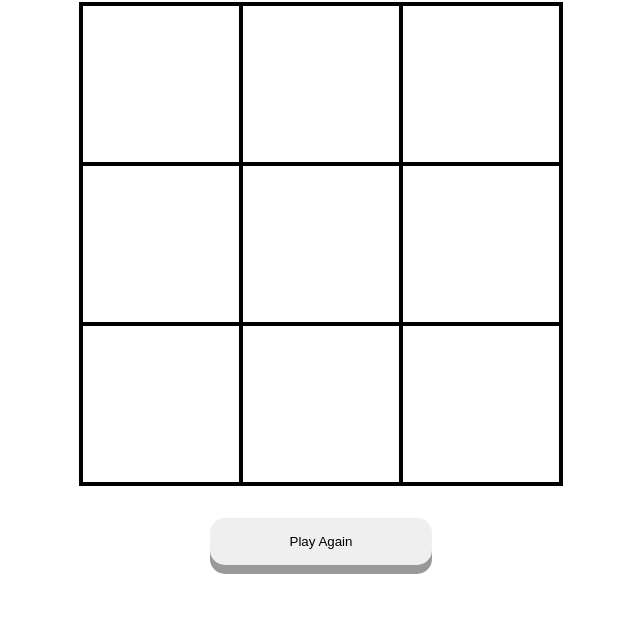
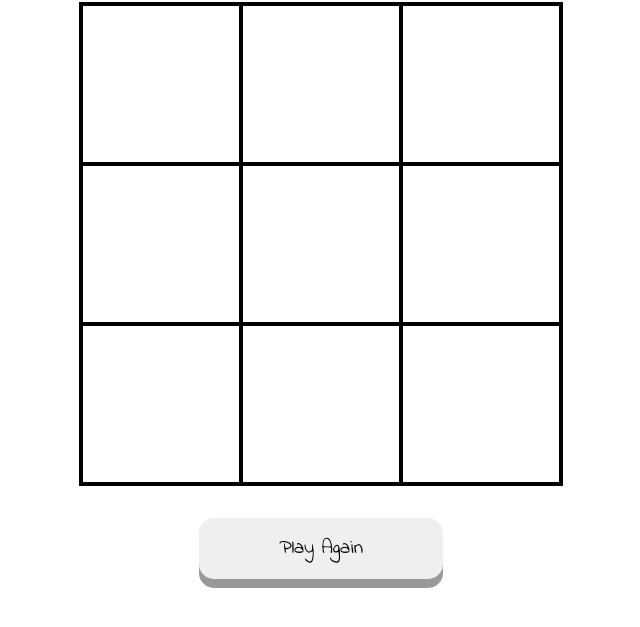
Before and after one commit to S460s/ticTactoe, a plain HTML site: page index.html in a window 1280 px wide. Shown: the part 139-766 px from the top of the page, without its empty margins (319-959 px from the left). Drawn offline with Linux system fonts and the light colour scheme.

Commit message:
Changed play again button text

```diff
--- a/style.css
+++ b/style.css
@@ -43,6 +43,9 @@ main{
   border: none;
   outline: none;
   box-shadow: 0 9px #999;
+  font-family: 'Indie Flower', cursive;
+  font-size: 2.5vh;
+
 }
 
 #playAgain:hover{
```
